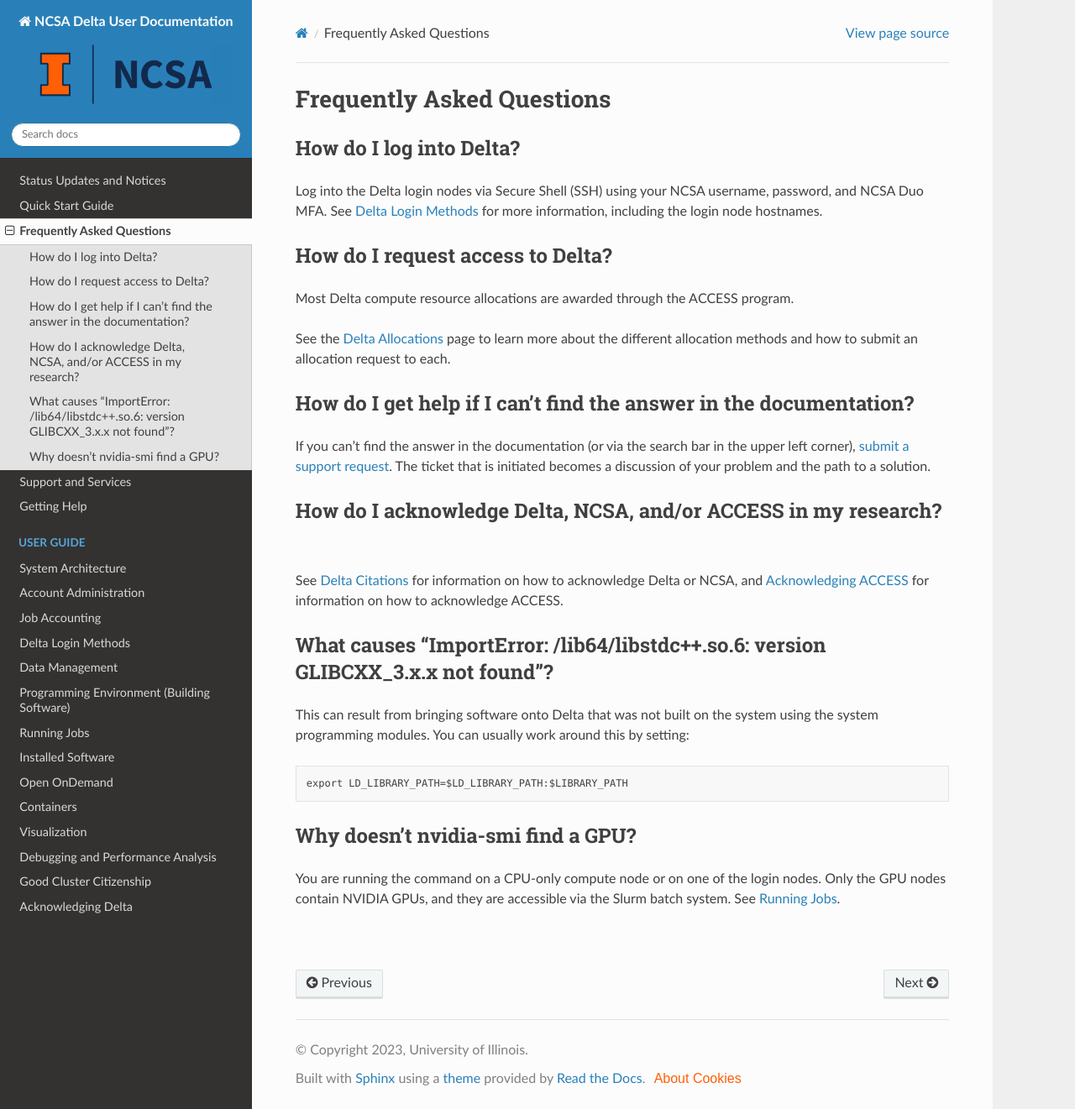
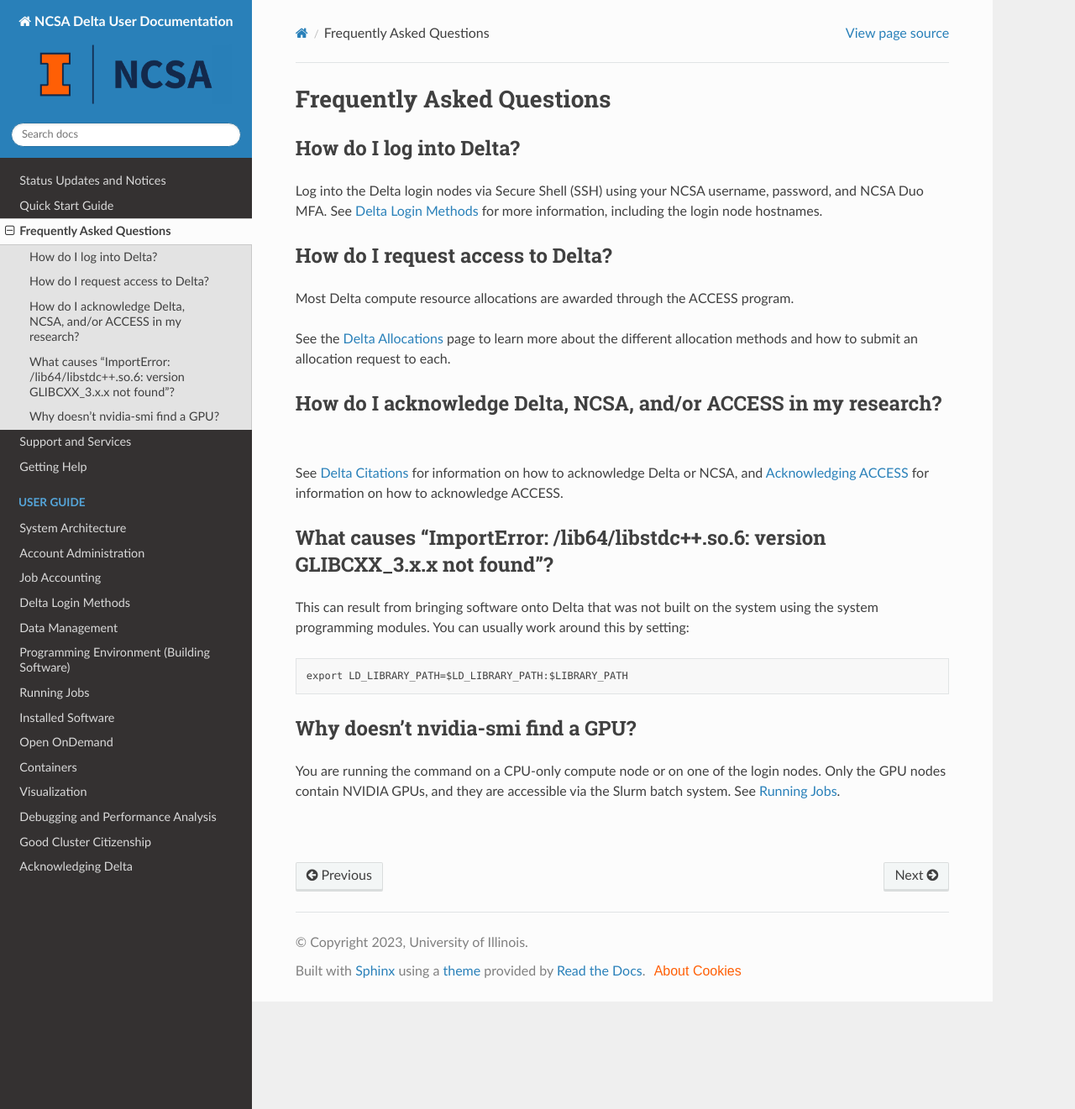
Before and after one commit to ncsa/Delta_doc, a Sphinx documentation site: the page built from docs/source/faq.rst, in a window 1280 px wide and 1321 px high. Shown: the whole window at 84% size. Built offline with Sphinx 7.4.7 and the Read the Docs theme 2.0.0, drawn with Linux system fonts in a browser that asks for light colours.

Commit message:
Update faq.rst removed redundant FAQ
FAQ about how to get help is redundant, the 'getting help' link is always displayed in the left nav menu

```diff
--- a/docs/source/faq.rst
+++ b/docs/source/faq.rst
@@ -14,11 +14,6 @@ How do I request access to Delta?
 Most Delta compute resource allocations are awarded through the ACCESS program.
 
 See the `Delta Allocations <https://delta.ncsa.illinois.edu/delta-allocations/>`_ page to learn more about the different allocation methods and how to submit an allocation request to each.
-
-How do I get help if I can’t find the answer in the documentation?
----------------------------------------------------------------------
-
-If you can’t find the answer in the documentation (or via the search bar in the upper left corner), :ref:`submit a support request <help>`. The ticket that is initiated becomes a discussion of your problem and the path to a solution.
 
 How do I acknowledge Delta, NCSA, and/or ACCESS in my research?
 ------------------------------------------------------------------
```
